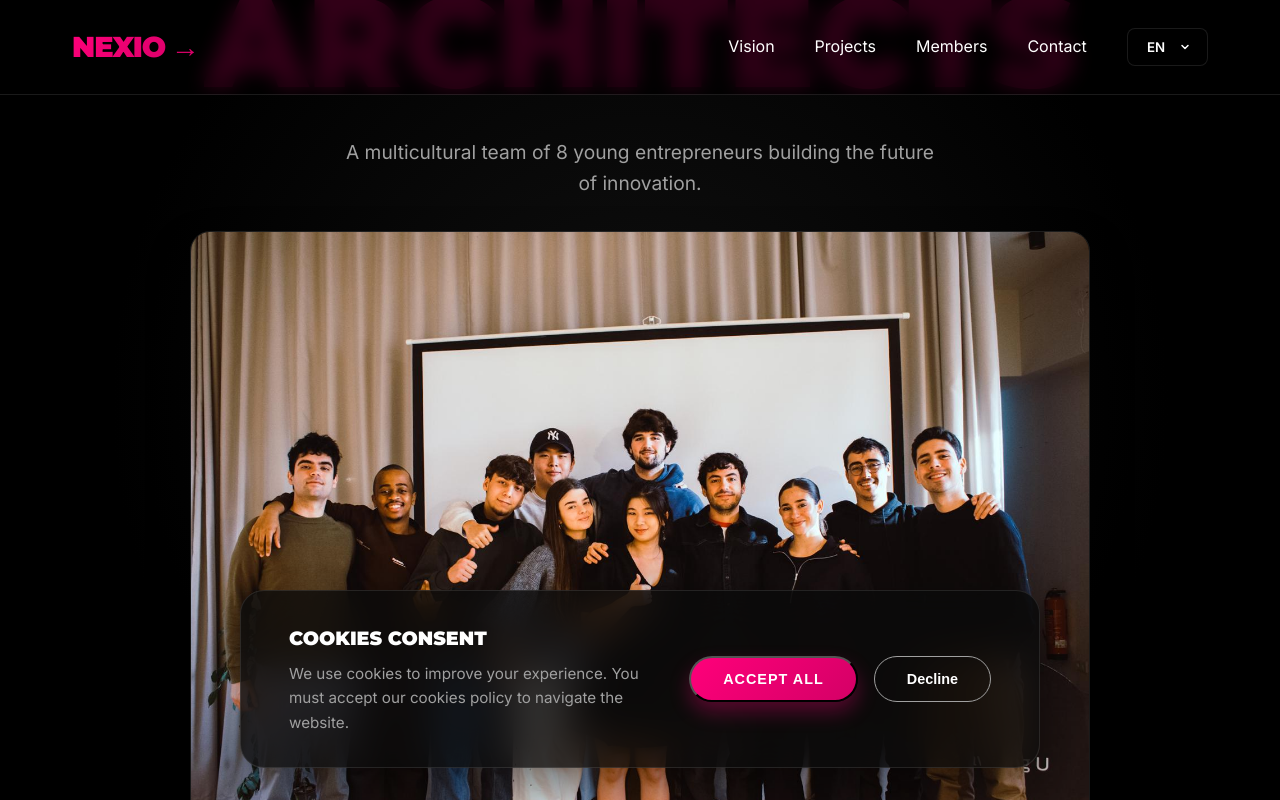
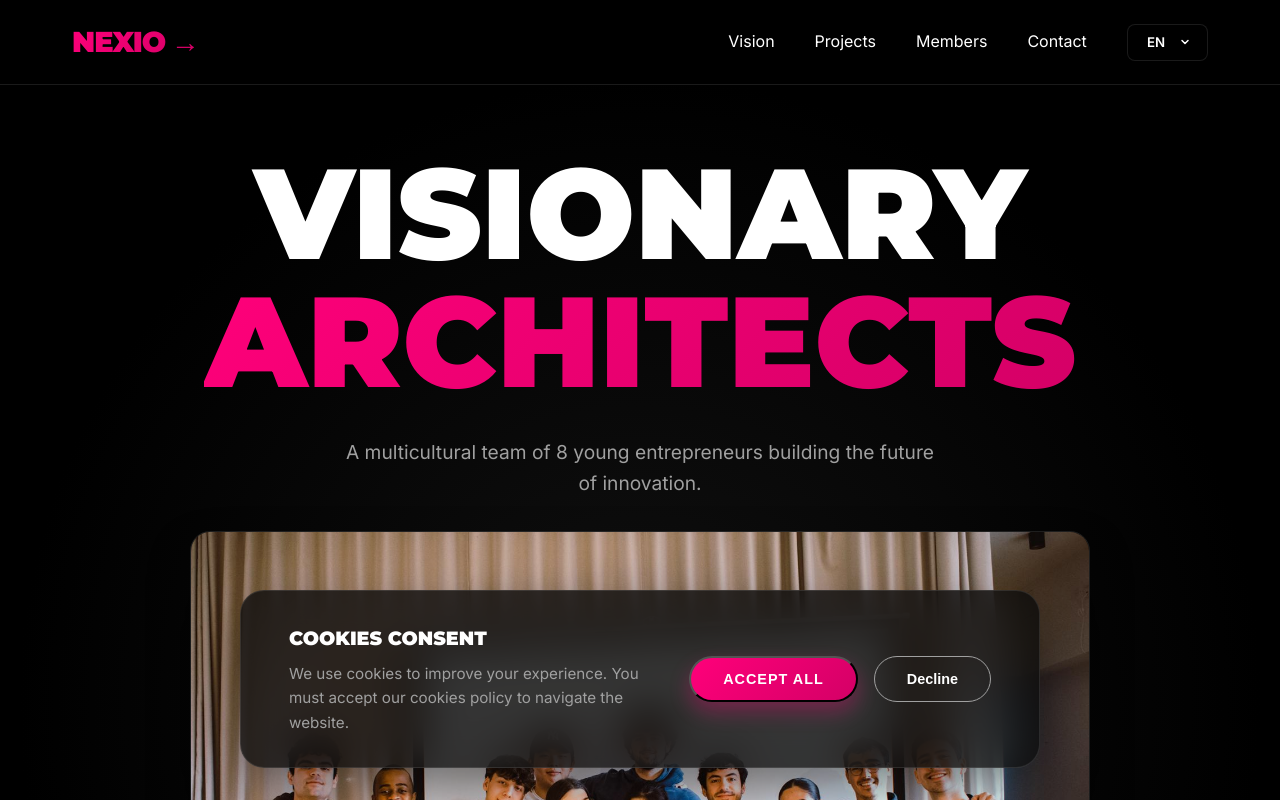
Before and after one commit to pluravita-pixel/team-nexio-web, a website built with Vite: page index.html in a window 1280 px wide. Shown: the top 800 px of the page. Built offline with nearby package versions, Linux system fonts and the light colour scheme.

Commit message:
Fix: navbar overlap and hero section centering

```diff
--- a/style.css
+++ b/style.css
@@ -60,11 +60,11 @@ section {
 
 /* Navbar */
 nav {
-    position: fixed;
+    position: sticky;
     top: 0;
     width: 100%;
-    padding: 1.5rem 0;
-    background: rgba(0, 0, 0, 0.8);
+    padding: 1.2rem 0;
+    background: rgba(0, 0, 0, 0.95);
     backdrop-filter: blur(10px);
     z-index: 1000;
     border-bottom: 1px solid var(--border-glass);
@@ -137,12 +137,13 @@ nav .container {
 
 /* Hero Styles */
 .hero {
-    height: 100vh;
+    min-height: 90vh;
     display: flex;
     align-items: center;
     justify-content: center;
     text-align: center;
     background: radial-gradient(circle at center, #111 0%, #000 70%);
+    padding: 4rem 0; /* Add padding to prevent content from touching edges */
 }
 
 .hero-title {
```
